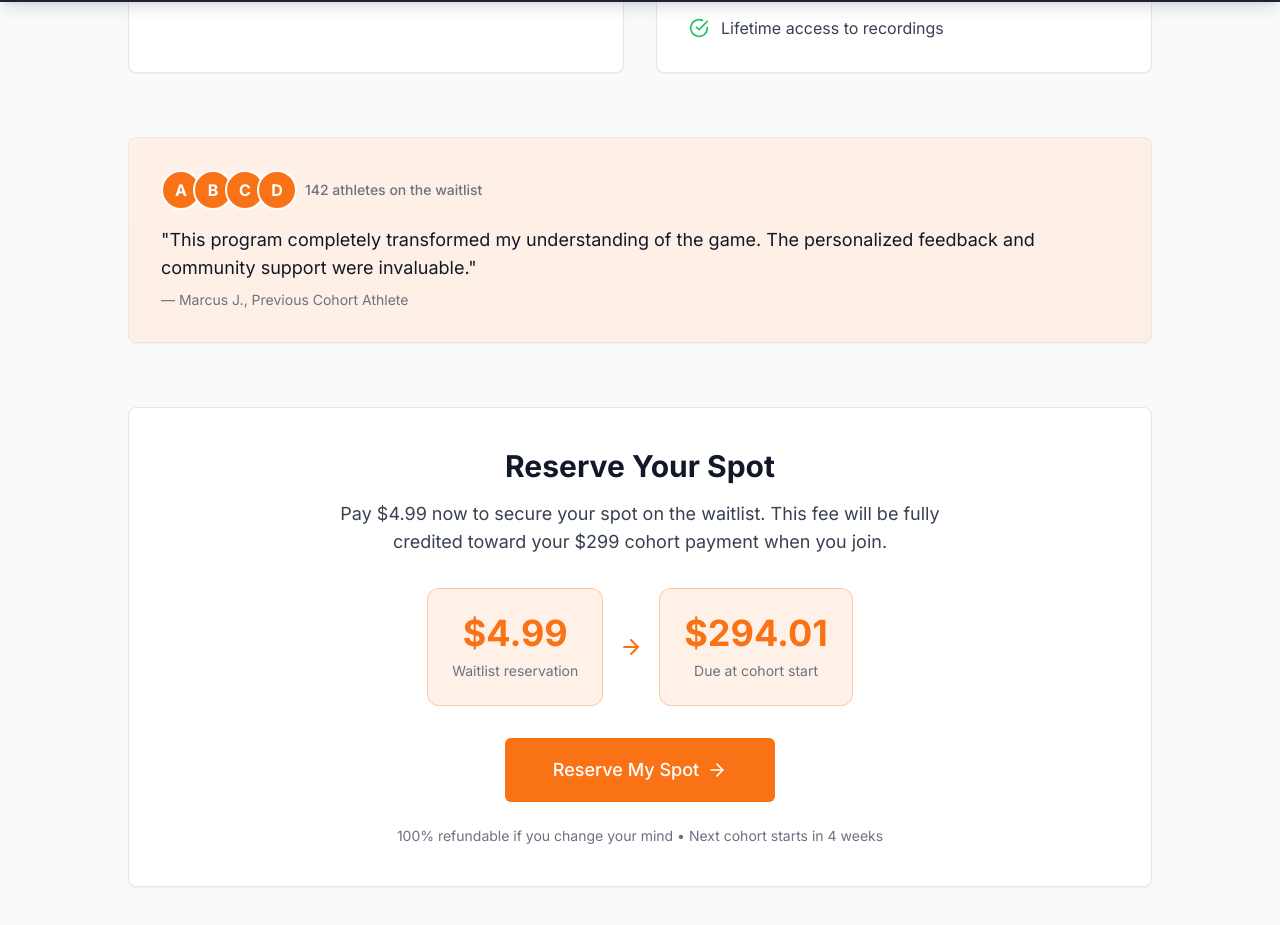
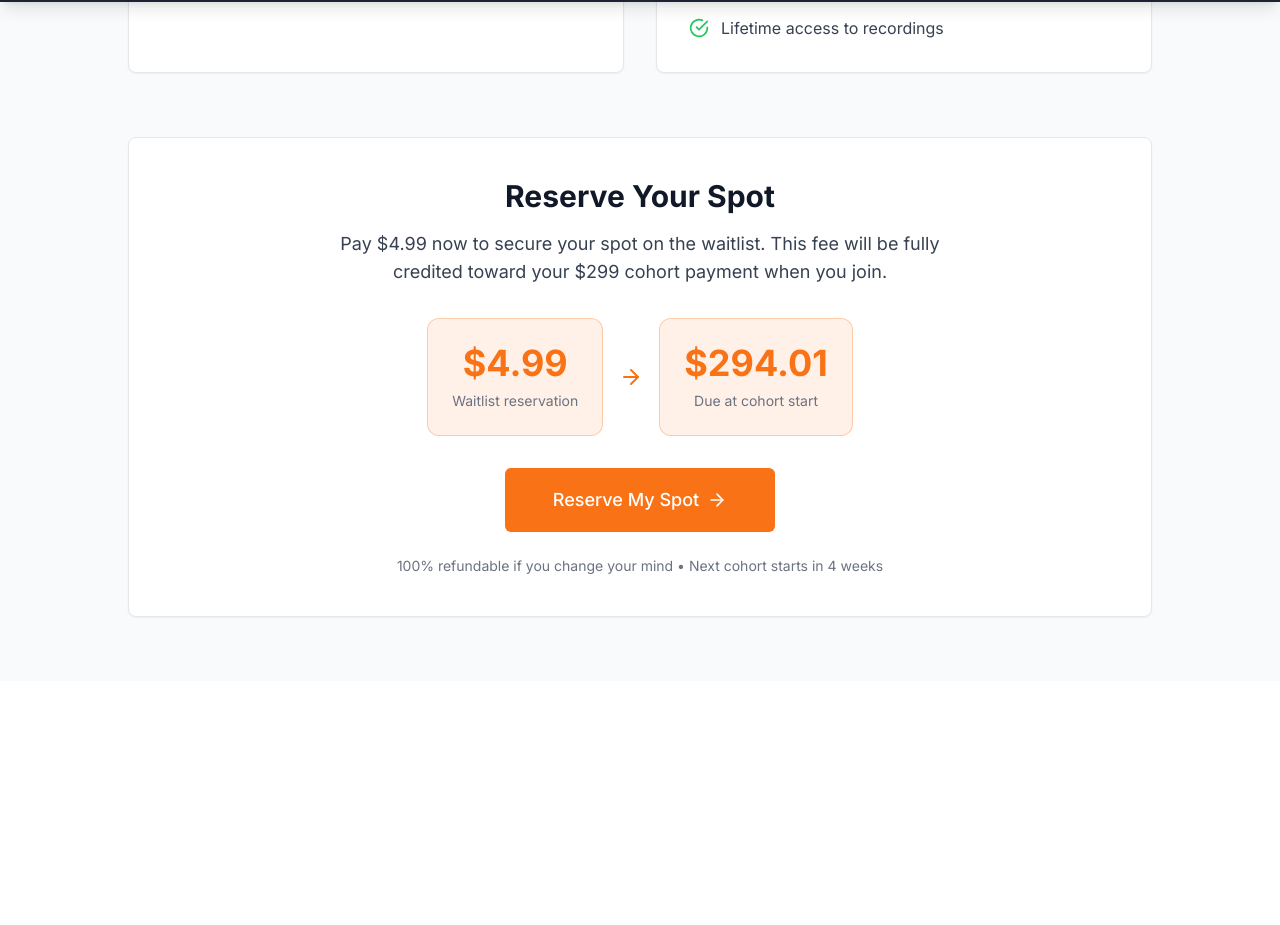
Before and after one commit to jumaanebey/Kickoff-Club-HQ, a Next.js app: page /coaching/waitlist in a window 1280 px wide. Shown: the part 798-1723 px from the top of the page. After the commit the page ends 1479 px from the top, so only its background shows below. Built offline with nearby package versions, Linux system fonts and the light colour scheme; no server answers.

Commit message:
Remove testimonial section from coaching waitlist page

```diff
--- a/app/coaching/waitlist/page.tsx
+++ b/app/coaching/waitlist/page.tsx
@@ -93,29 +93,6 @@ export default function CoachingWaitlistPage() {
             </Card>
           </div>
 
-          {/* Testimonial/Social Proof */}
-          <Card className={cn('p-8 mb-16 bg-gradient-to-br from-orange-500/10 to-orange-600/10', colors.cardBorder)}>
-            <div className="flex items-center gap-2 mb-4">
-              <div className="flex -space-x-2">
-                {[1, 2, 3, 4].map((i) => (
-                  <div key={i} className="w-10 h-10 rounded-full bg-orange-500 border-2 border-background flex items-center justify-center text-white font-bold">
-                    {String.fromCharCode(64 + i)}
-                  </div>
-                ))}
-              </div>
-              <span className={cn('text-sm font-medium', colors.textMuted)}>
-                142 athletes on the waitlist
-              </span>
-            </div>
-            <p className={cn('text-lg', colors.text)}>
-              "This program completely transformed my understanding of the game. The personalized
-              feedback and community support were invaluable."
-            </p>
-            <p className={cn('text-sm mt-2', colors.textMuted)}>
-              — Marcus J., Previous Cohort Athlete
-            </p>
-          </Card>
-
           {/* Investment & CTA */}
           <Card className={cn('p-10 text-center', colors.cardBg, colors.cardBorder)}>
             <div className="max-w-2xl mx-auto">
```
